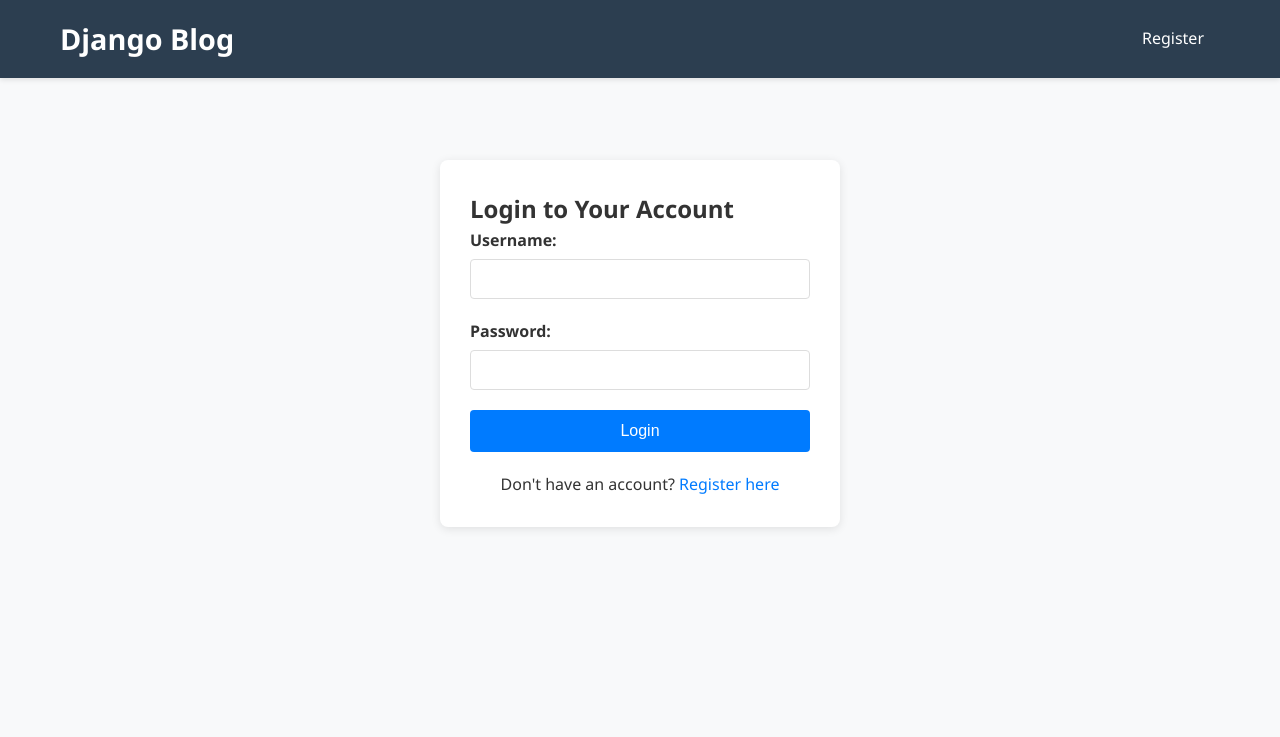
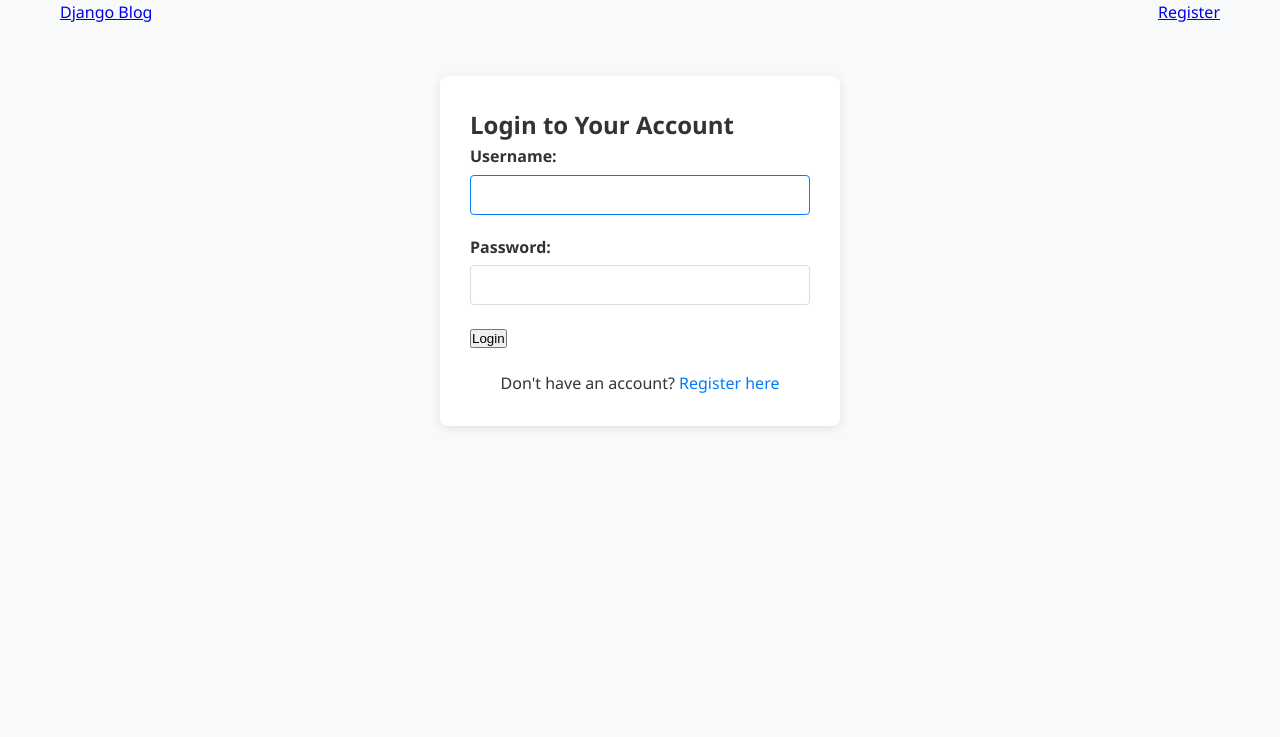
Before and after one commit to ShabanHidaayah/Alx_DjangoLearnLab, a Django app: template django_blog/templates/blog/login.html in a window 1280 px wide. Shown: the top 737 px of the page. Run offline with Django 4.2, Linux system fonts and the light colour scheme; the template is opened without the code that fills it, so the values that code supplies are empty.

Commit message:
Update login.html

```diff
--- a/django_blog/templates/blog/login.html
+++ b/django_blog/templates/blog/login.html
@@ -1,31 +1,35 @@
 <!DOCTYPE html>
-<html>
+<html lang="en">
 <head>
+    <meta charset="UTF-8">
+    <meta name="viewport" content="width=device-width, initial-scale=1.0">
     <title>Login - Django Blog</title>
     {% load static %}
+    <!-- Main CSS -->
     <link rel="stylesheet" href="{% static 'css/style.css' %}">
+    <!-- Authentication Specific CSS -->
     <link rel="stylesheet" href="{% static 'css/auth.css' %}">
 </head>
 <body>
-    <header>
-        <nav>
-            <h1><a href="{% url 'post_list' %}">Django Blog</a></h1>
-            <div class="nav-links">
-                <a href="{% url 'register' %}">Register</a>
-            </div>
-        </nav>
-    </header>
+    <nav>
+        <div>
+            <a href="{% url 'post_list' %}">Django Blog</a>
+        </div>
+        <div>
+            <a href="{% url 'register' %}">Register</a>
+        </div>
+    </nav>
 
-    <main>
+    <div class="main-content">
         <div class="auth-container">
-            <h2>Login to Your Account</h2>
+            <h2 class="auth-title">Login to Your Account</h2>
 
             {% if messages %}
+            <ul class="messages">
                 {% for message in messages %}
-                    <div class="alert alert-{{ message.tags }}">
-                        {{ message }}
-                    </div>
+                <li class="message {{ message.tags }}">{{ message }}</li>
                 {% endfor %}
+            </ul>
             {% endif %}
 
             <form method="POST" class="auth-form">
@@ -33,27 +37,24 @@
 
                 <div class="form-group">
                     <label for="id_username">Username:</label>
-                    <input type="text" name="username" id="id_username" required>
-                    {% if form.username.errors %}
-                        <div class="error">{{ form.username.errors }}</div>
-                    {% endif %}
+                    <input type="text" name="username" id="id_username" required autofocus>
                 </div>
 
                 <div class="form-group">
                     <label for="id_password">Password:</label>
                     <input type="password" name="password" id="id_password" required>
-                    {% if form.password.errors %}
-                        <div class="error">{{ form.password.errors }}</div>
-                    {% endif %}
                 </div>
 
-                <button type="submit" class="btn btn-primary">Login</button>
+                <button type="submit" class="auth-button">Login</button>
             </form>
 
             <div class="auth-links">
-                <p>Don't have an account? <a href="{% url 'register' %}">Register here</a></p>
+                <p>Don't have an account? <a href="{% url 'register' %}" class="auth-link">Register here</a></p>
             </div>
         </div>
-    </main>
+    </div>
+
+    <!-- Authentication JavaScript -->
+    <script src="{% static 'js/auth.js' %}"></script>
 </body>
 </html>
```
